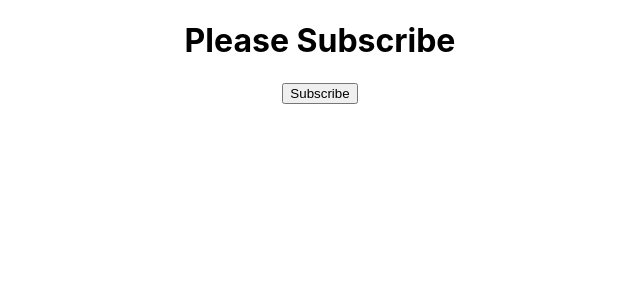
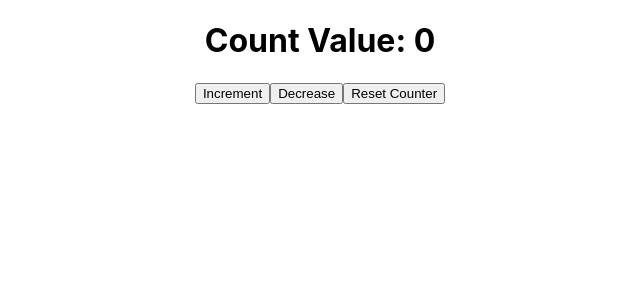
Before and after one commit to rest0perat0r/my-react-components, a React (Create React App) app: page / in a window 1280 px wide. Shown: the top 300 px of the page, without its empty margins (320-960 px from the left). Built offline with nearby package versions, Linux system fonts and the light colour scheme.

Commit message:
a counter class component is created to practice how setState can recieve a callback function to update the state using preveious state value,,,, check it out !!

```diff
--- a/src/App.js
+++ b/src/App.js
@@ -1,8 +1,8 @@
-import logo from "./logo.svg";
 import "./App.css";
 import Greet from "./components/Greet";
 import Welcome from "./components/Welcome";
 import Message from "./components/Message";
+import Counter from "./components/Counter";
 
 function App() {
   return (
@@ -17,7 +17,8 @@ function App() {
         <button>BCS</button>
       </Greet> */}
       {/* <Welcome name="Shams"></Welcome> */}
-      <Message></Message>
+      {/* <Message></Message> */}
+      <Counter></Counter>
     </div>
   );
 }
--- /dev/null
+++ b/src/components/Counter.js
@@ -0,0 +1,40 @@
+import React, { Component } from "react";
+
+class Counter extends Component {
+  constructor(props) {
+    super(props);
+    this.state = {
+      count: 0,
+    };
+    this.increaseCount = this.increaseCount.bind(this);
+    this.decreaseCount = this.decreaseCount.bind(this);
+    this.resetCount = this.resetCount.bind(this);
+  }
+  increaseCount() {
+    this.setState((state) => ({
+      count: state.count + 1,
+    }));
+  }
+  decreaseCount() {
+    this.setState((state) => ({
+      count: state.count - 1,
+    }));
+  }
+  resetCount() {
+    this.setState((state) => ({
+      count: 0,
+    }));
+  }
+  render() {
+    return (
+      <div>
+        <h1>Count Value: {this.state.count}</h1>
+        <button onClick={this.increaseCount}>Increment</button>
+        <button onClick={this.decreaseCount}>Decrease</button>
+        <button onClick={this.resetCount}>Reset Counter</button>
+      </div>
+    );
+  }
+}
+
+export default Counter;
```
